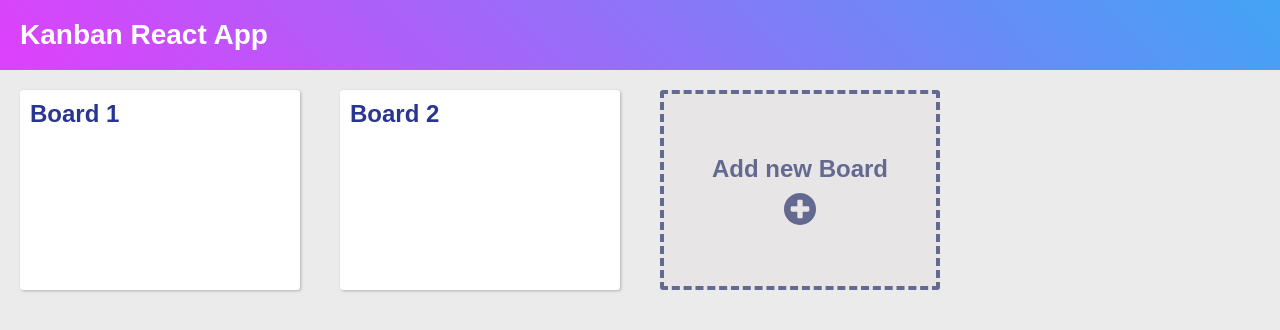
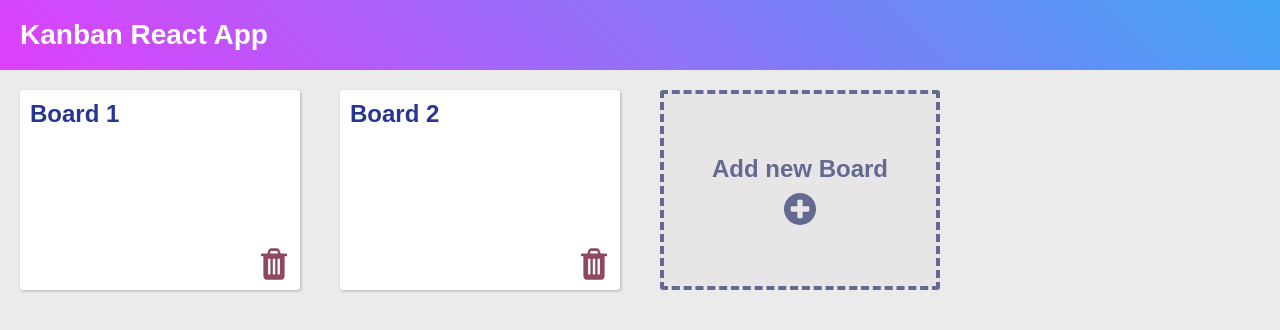
Before and after one commit to romankrru/kanban-app, a React app: page / in a window 1280 px wide. Shown: the top 330 px of the page. Built offline with nearby package versions, Linux system fonts and the light colour scheme.

Commit message:
Add basic logic for board deletion

```diff
--- a/src/components/BoardPreview/BoardPreview.css
+++ b/src/components/BoardPreview/BoardPreview.css
@@ -1,4 +1,6 @@
 .BoardPreview {
+  position: relative;
+
   display: block;
   width: calc(33.33333% - 40px);
   margin: 20px;
@@ -26,3 +28,17 @@
     width: calc(25% - 40px);
   }
 }
+
+.BoardPreview .Trash {
+  position: absolute;
+  bottom: 10px;
+  right: 10px;
+
+  width: 32px;
+  height: 32px;
+
+  background-image: url('../../assets/img/icons/trash-icon.svg');
+  background-position: center;
+  background-repeat: no-repeat;
+  background-size: contain;
+}
--- a/src/components/BoardPreview/BoardPreview.js
+++ b/src/components/BoardPreview/BoardPreview.js
@@ -5,8 +5,15 @@ import styles from './BoardPreview.css';
 
 const BoardPreview = (props) => {
   return (
-    <Link to="/board" className={styles.BoardPreview}>
+    <Link to={`/board/${props.id}`} className={styles.BoardPreview}>
       {props.title}
+      <div
+        className={styles.Trash}
+        onClick={(e) => {
+          e.preventDefault();
+          props.onBoardDelete(props.id);
+        }}
+      />
     </Link>
   );
 }
--- a/src/containers/BoardsList/BoardsList.js
+++ b/src/containers/BoardsList/BoardsList.js
@@ -32,9 +32,24 @@ class BoardsList extends Component {
     });
   }
 
+  onBoardDelete = (id) => {
+    const newBoards = this.state.boards.filter(board => board.id !== id);
+
+    this.setState({
+      boards: newBoards,
+    });
+  };
+
   render() {
     const boardsElements = this.state.boards.map((board) => {
-      return <BoardPreview title={board.name} key={board.id} />
+      return (
+        <BoardPreview
+          title={board.name}
+          key={board.id}
+          id={board.id}
+          onBoardDelete={this.onBoardDelete}
+        />
+      );
     });
 
 
```
Also changed, not shown: src/assets/img/icons/trash-icon.svg (added).
